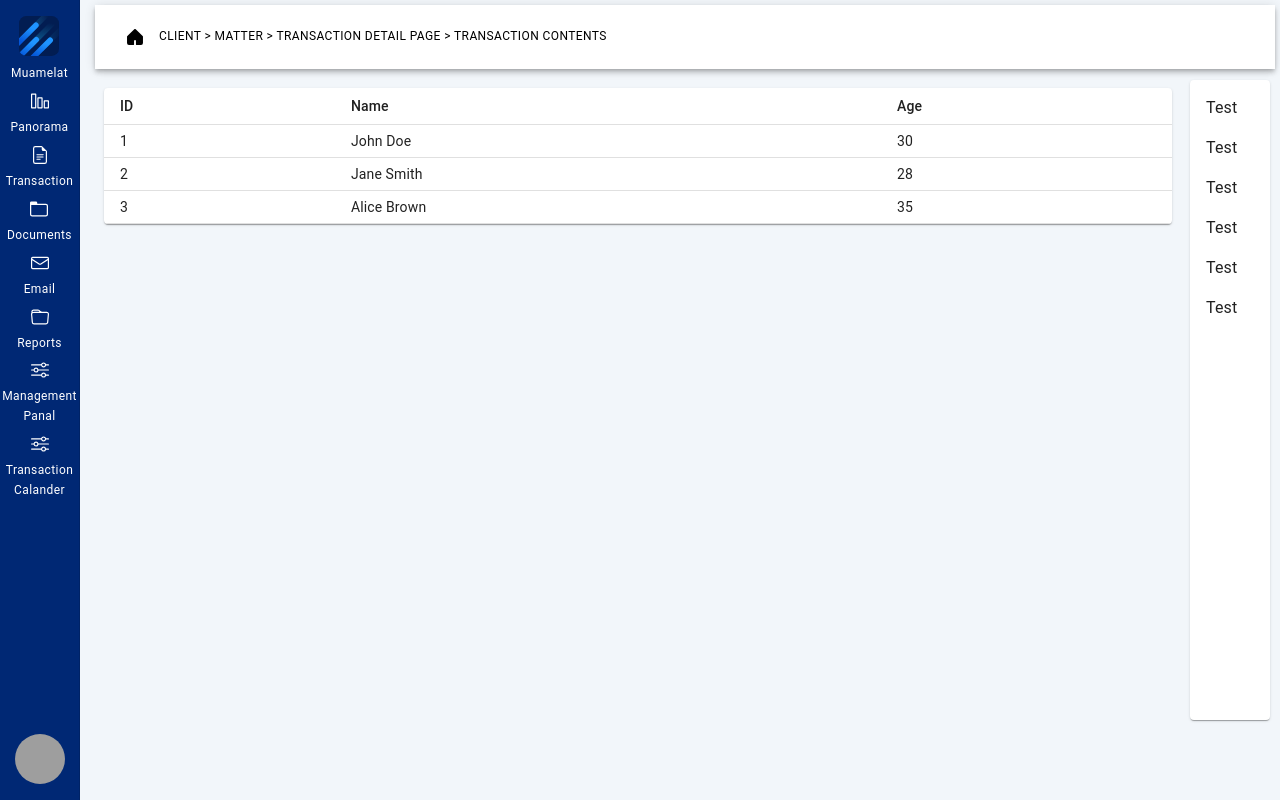
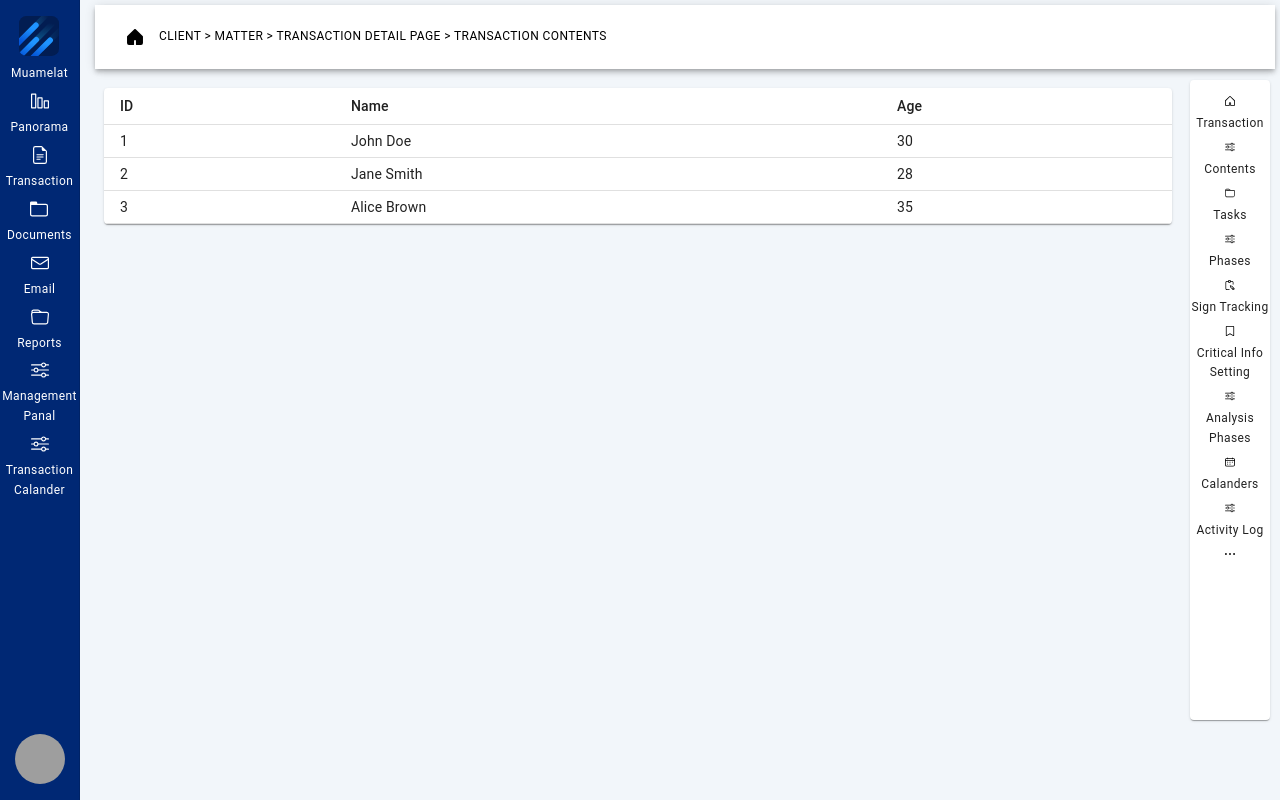
Before and after one commit to Arshad1071/new_mind, a React (Create React App) app in the folder client/: page / in a window 1280 px wide. Built offline with nearby package versions, Linux system fonts and the light colour scheme; grey boxes are pictures that could not be loaded.

Commit message:
save changes

```diff
--- /dev/null
+++ b/client/src/Components/RightSideBar/RightSideBar.js
@@ -0,0 +1,73 @@
+import React from "react";
+import {
+    Typography,
+    List,
+    ListItem,
+    IconButton,
+    Paper,
+    Stack
+  } from "@mui/material";
+
+
+const RightSideBar = () => {
+  return (
+    <Paper
+      sx={{
+        width: 80,
+        height: "80vh",
+        boxSizing: "border-box",
+        position: "fixed",
+        right: 10,
+        top: 80,
+        display: "flex",
+        flexDirection: "column",
+        overflowY: "auto",
+      }}
+    >
+      <List
+        sx={{
+          display: "flex",
+          flexDirection: "column",
+        }}
+      >
+        {[
+          { src: "/house.svg", label: "Transaction" },
+          { src: "/sliders.svg", label: "Contents" },
+          { src: "/folder.svg", label: "Tasks" },
+          { src: "/sliders.svg", label: "Phases" },
+          { src: "/clipboard-pen.svg", label: "Sign Tracking" },
+          { src: "/bookmark.svg", label: "Critical Info Setting" },
+          { src: "/sliders.svg", label: "Analysis Phases" },
+          { src: "/calender-days-2.svg", label: "Calanders" },
+          { src: "/sliders.svg", label: "Activity Log" },
+          { src: "/ellipsis.svg", label: "" },
+        ].map((item, index) => (
+          <ListItem
+            key={index}
+            disablePadding
+            sx={{ justifyContent: "center" }}
+          >
+            <Stack alignItems="center">
+              <IconButton color="inherit">
+                <img
+                  src={item.src}
+                  alt="icon"
+                  width={item.size || 10}
+                  height={item.size || 10}
+                />
+              </IconButton>
+              <Typography
+                variant="caption"
+                sx={{ textAlign: "center", width: "100%" }}
+              >
+                {item.label}
+              </Typography>
+            </Stack>
+          </ListItem>
+        ))}
+      </List>
+    </Paper>
+  );
+};
+
+export default RightSideBar;
--- a/client/src/Components/SideNav/SideNav.js
+++ b/client/src/Components/SideNav/SideNav.js
@@ -8,6 +8,7 @@ import {
   Box,
   Stack,
 } from "@mui/material";
+import RightSideBar from "../RightSideBar/RightSideBar";
 
 const index = () => {
   return (
@@ -59,7 +60,7 @@ const index = () => {
                     alt="icon"
                     width={item.size || 18}
                     height={item.size || 18}
-                    className={index == 0 ? "" : "white-icon"}
+                    className={index === 0 ? "" : "white-icon"}
                   />
                 </IconButton>
                 <Typography
@@ -72,6 +73,7 @@ const index = () => {
             </ListItem>
           ))}
         </List>
+        <RightSideBar/>
 
         {/* Rounded Image at Bottom */}
         <Box sx={{ mb: 2, display: "flex", justifyContent: "center" }}>
--- a/client/src/Layout/index.js
+++ b/client/src/Layout/index.js
@@ -11,12 +11,6 @@ import {
   Accordion,
   AccordionSummary,
   AccordionDetails,
-  Drawer,
-  rightNav,
-  setRightNav,
-  TextField,
-  Button,
-  Paper,
 } from "@mui/material";
 
 import ArrowBackIcon from "@mui/icons-material/ArrowBack";
@@ -27,7 +21,6 @@ import ContentSection from "../Components/ContentSection/ContentSection";
 
 export default function Layout() {
   const [secondNav, setSecondNav] = useState(false);
-  const [rightNav, setRightNav] = useState(true);
 
   return (
     <Box sx={{ display: "flex", height: "100vh", backgroundColor: "#f2f6fa" }}>
@@ -644,26 +637,7 @@ export default function Layout() {
           </Toolbar>
         </AppBar>
         <ContentSection />
-        <Paper
-          sx={{
-            width: 80,
-            height: "80vh",
-            boxSizing: "border-box",
-            position: "fixed",
-            right: 10,
-            top: 80,
-            display: "flex",
-            flexDirection: "column",
-            overflowY: "auto",
-          }}
-        >
-          <List>
-            {" "}
-            {[...Array(6)].map((_, index) => (
-              <ListItem key={index}>Test</ListItem>
-            ))}
-          </List>
-        </Paper>
+
       </Box>
     </Box>
   );
```
Also changed, not shown: 1 other file (tests, documents, lock files or other folders).
